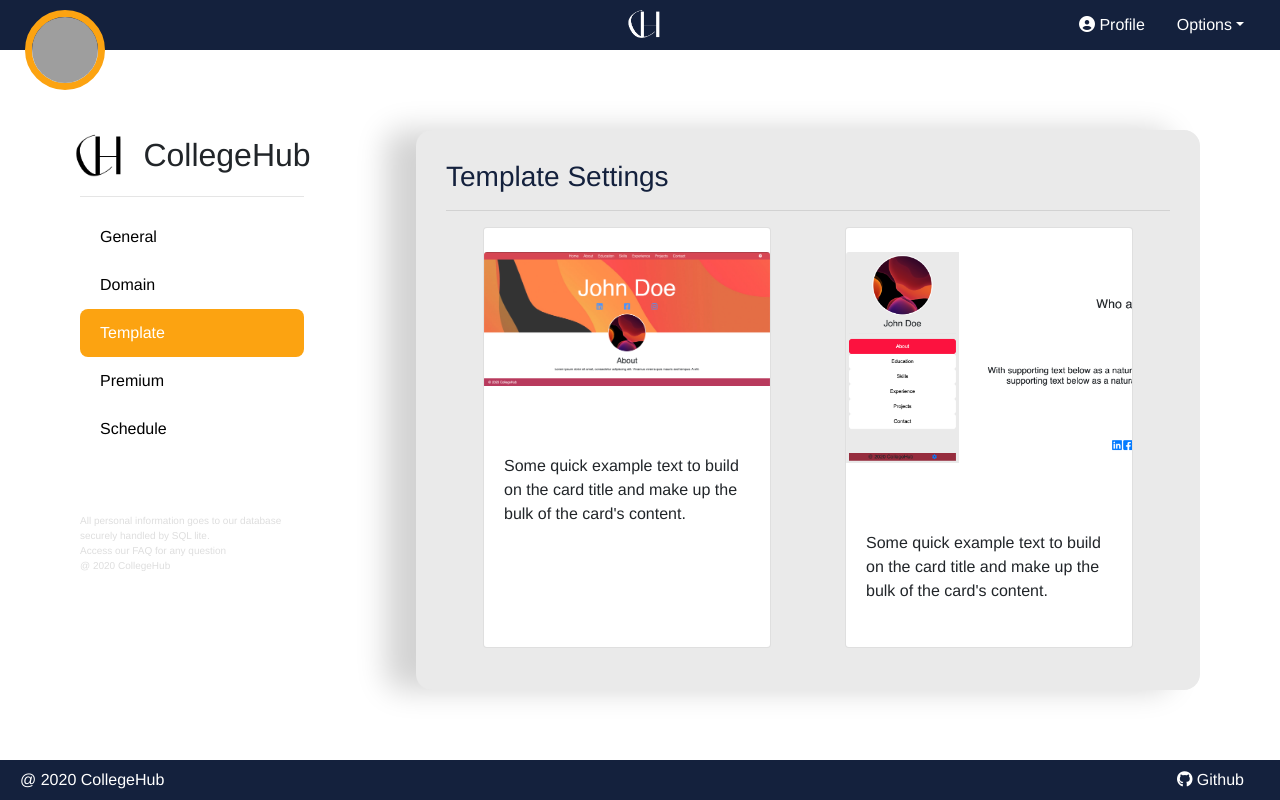
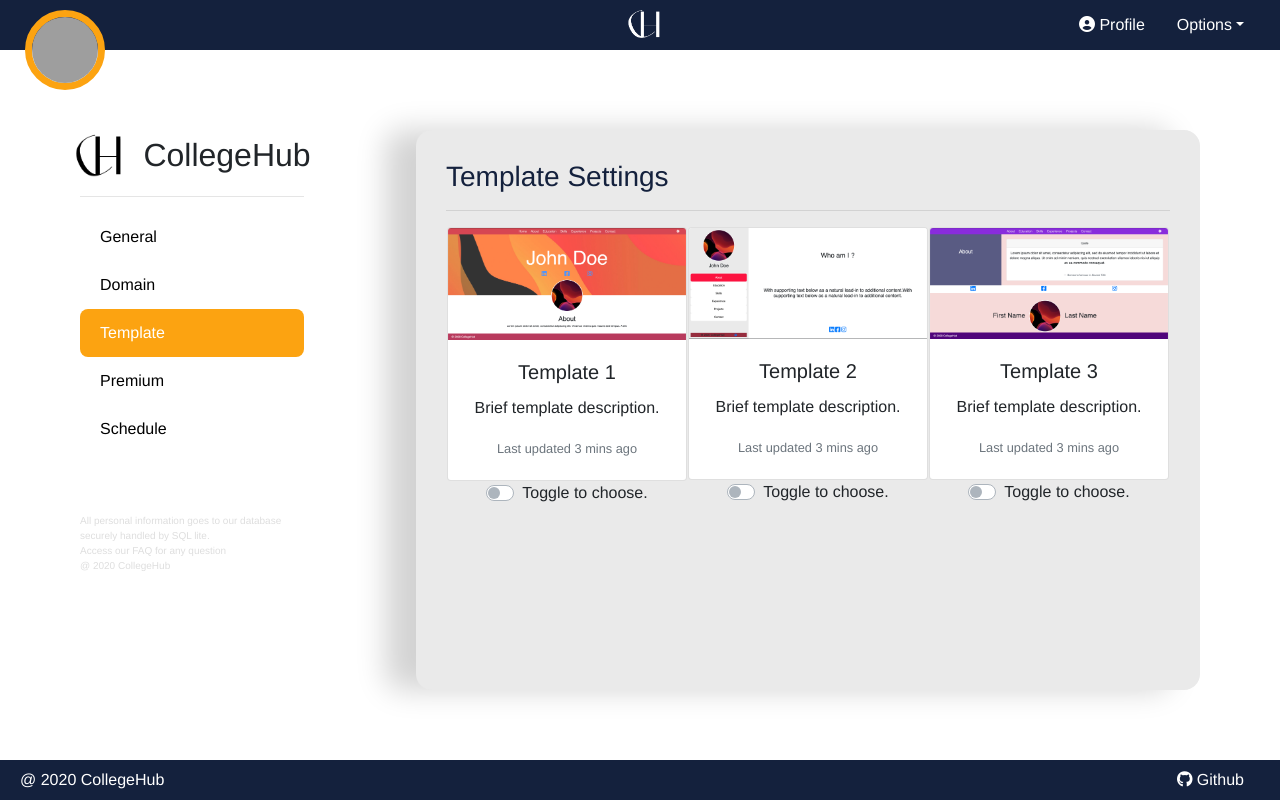
Before and after one commit to CSE-Courses/course-project-a9-collegehub, a Django app: a page that uses cse442_project/collegeHub/templates/collegeHub/account.html in a window 1280 px wide, after a click on "Template". Run offline with Django 3.2, Linux system fonts and the light colour scheme; data comes from the database, SQL or seed files in the repository; some libraries are stand-ins or nearby versions; grey boxes are pictures that could not be loaded.

Commit message:
Completed task assigned #149 which was the preview of temoplate 3 on settings as well as account settings page. #151 which was to have a checkbox for users to show which template they had currently chosen and change their choice. #152 Hover functionality on account settings page was implemented for users to get a preview of the template they would choose.

```diff
--- a/cse442_project/collegeHub/static/collegehub/style.css
+++ b/cse442_project/collegeHub/static/collegehub/style.css
@@ -41,6 +41,16 @@ html {
     height: 100%;
   }
 
+  .zoomAccount {
+    transition: transform 0.5s;
+  }
+
+  .zoomAccount:hover {
+    transform: scale(2);
+    z-index: 3;
+    position: absolute;
+  }
+
   .zoom {
     transition: transform 0.5s;
   }
@@ -64,7 +74,7 @@ html {
     height: 300px;
     z-index: 3;
     position: absolute;
-    left: -110%
+    left: -110%;
   }
 
   .zoomr img:hover {
@@ -277,7 +287,12 @@ html {
   #template-setting-container {
     display: flex;
     flex-wrap: wrap;
-    justify-content: space-around;
+    justify-content: space-evenly;
+  }
+
+  .template-setting-container-box {
+    width: 15rem;
+    text-align: center;
   }
 
   /*&&&&&&&&&&&&&&&&&&&&&&&&&&&&&&&&&&&&&&&&&&&&&&&& Home PAGE &&&&&&&&&&&&&&&&&&&&&&&&&&&&&&&&&&&&&&&&&&&&&&&&*/
@@ -475,7 +490,6 @@ html {
     border-color: #FCA311;
     box-shadow: 0 2px rgba(252, 163, 17, 0.075), 0 0 4px rgba(252, 163, 17, 0.9);
   }
-
 
   .marg-20 {
     margin: 20px;
@@ -793,8 +807,6 @@ html {
     justify-content: space-evenly;
   }
 
-
-
   myhr {
     border: 0;
     clear: both;
--- a/cse442_project/collegeHub/templates/collegeHub/account.html
+++ b/cse442_project/collegeHub/templates/collegeHub/account.html
@@ -107,17 +107,53 @@
               <h3 style="color: #14213D"> Template Settings</h3>
               <hr>
               <div id="template-setting-container">
-                <div class="card" style="width: 18rem;">
-                    <img src="{% static 'collegehub/images/tp0-sample.png' %}" class="card-img-top template-setting-image" alt="...">
-                    <div class="card-body">
-                        <p class="card-text">Some quick example text to build on the card title and make up the bulk of the card's content.</p>
-                      </div>
+                <div class="template-setting-container-box">
+                  <div class="card">
+                    <div class="templateZoom zoomAccount">
+                      <img src="{% static 'collegehub/images/tp0-sample.png' %}" class="card-img-top" alt="...">
+                    </div>
+                    <div class="card-body">
+                      <h5 class="card-title">Template 1</h5>
+                      <p class="card-text">Brief template description.</p>
+                      <p class="card-text"><small class="text-muted">Last updated 3 mins ago</small></p>
+                    </div>
+                  </div>
+                  <div class="custom-control custom-switch">
+                    <input type="checkbox" class="custom-control-input" id="customSwitch1">
+                    <label class="custom-control-label" for="customSwitch1">Toggle to choose.</label>
+                  </div>
                 </div>
-                <div class="card" style="width: 18rem;">
-                    <img src="{% static 'collegehub/images/tp1-sample.png' %}" class="card-img-top template-setting-image" alt="...">
-                    <div class="card-body">
-                        <p class="card-text">Some quick example text to build on the card title and make up the bulk of the card's content.</p>
-                      </div>
+                <div class="template-setting-container-box">
+                  <div class="card">
+                    <div class="templateZoom zoomAccount">
+                      <img src="{% static 'collegehub/images/tp1-sample2.png' %}" class="card-img-top" alt="...">
+                    </div>
+                    <div class="card-body">
+                      <h5 class="card-title">Template 2</h5>
+                      <p class="card-text">Brief template description.</p>
+                      <p class="card-text"><small class="text-muted">Last updated 3 mins ago</small></p>
+                    </div>
+                  </div>
+                  <div class="custom-control custom-switch">
+                    <input type="checkbox" class="custom-control-input" id="customSwitch2">
+                    <label class="custom-control-label" for="customSwitch2">Toggle to choose.</label>
+                  </div>
+                </div>
+                <div class="template-setting-container-box">
+                  <div class="card">
+                    <div class="templateZoom zoomAccount">
+                      <img src="{% static 'collegehub/images/tp-2sample.png' %}" class="card-img-top" alt="...">
+                    </div>
+                    <div class="card-body">
+                      <h5 class="card-title">Template 3</h5>
+                      <p class="card-text">Brief template description.</p>
+                      <p class="card-text"><small class="text-muted">Last updated 3 mins ago</small></p>
+                    </div>
+                  </div>
+                  <div class="custom-control custom-switch">
+                    <input type="checkbox" class="custom-control-input" id="customSwitch3">
+                    <label class="custom-control-label" for="customSwitch3">Toggle to choose.</label>
+                  </div>
                 </div>
               </div>
             </div>
```
Also changed, not shown: cse442_project/collegeHub/templates/collegeHub/settings.html (+4 -4 lines), cse442_project/collegeHub/static/collegehub/images/cjpPage.png (added), cse442_project/collegeHub/static/collegehub/images/tp-2sample.png (added), cse442_project/collegeHub/static/collegehub/images/tp1-sample2.png (added).
